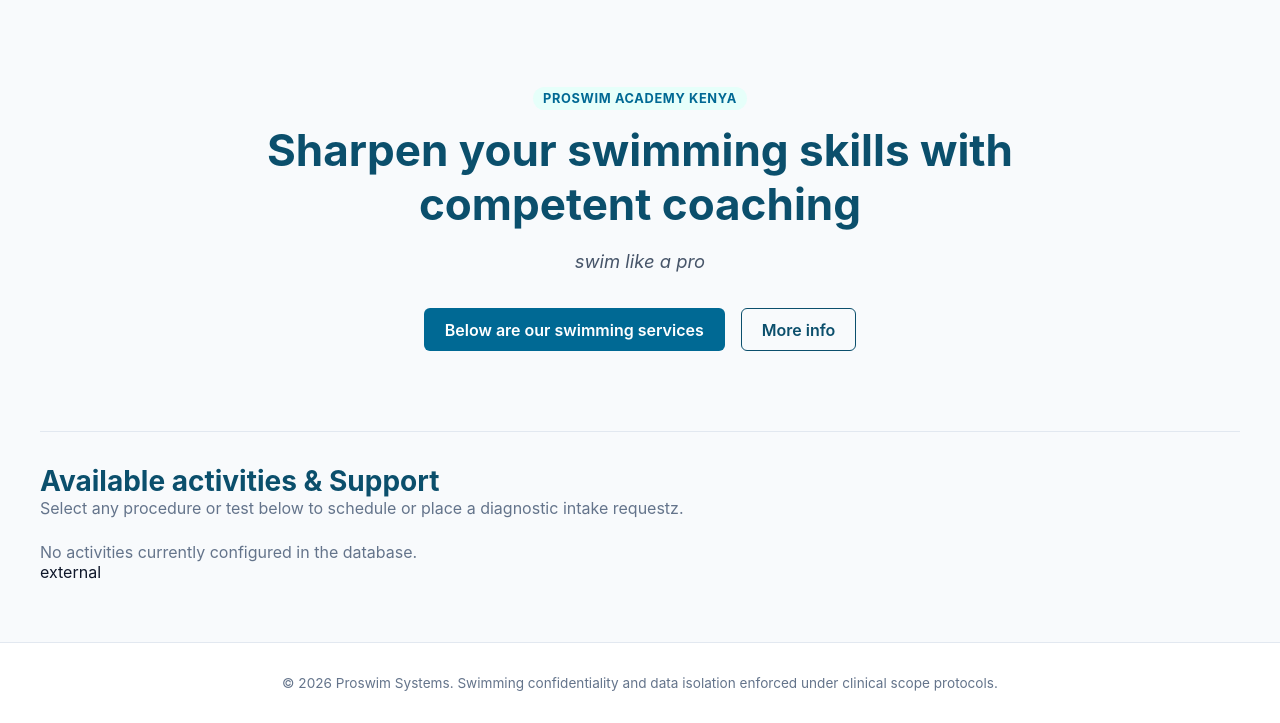
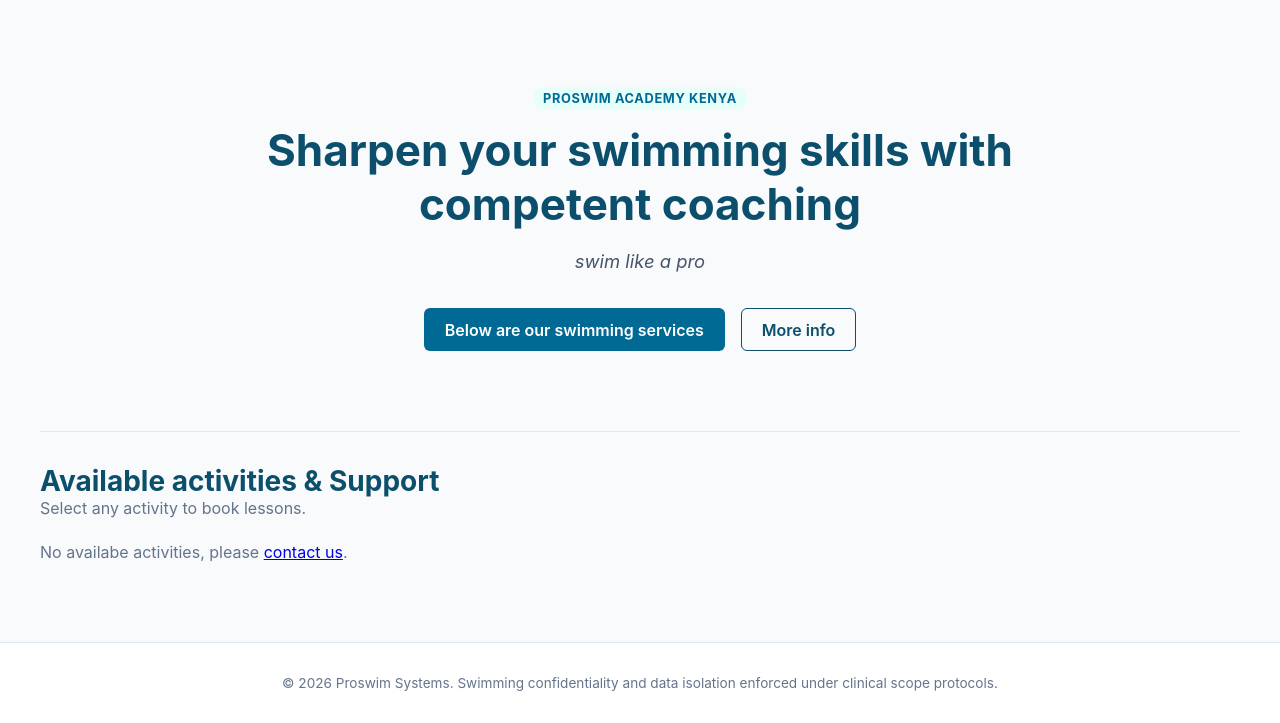
Before and after one commit to ronjoy18/proswim, a Django app: page / in a window 1280 px wide. Shown: the part 77-800 px from the top of the page. Run offline with Django 5.2, Linux system fonts and the light colour scheme; data that the repository does not hold is empty.

```diff
--- a/core/models.py
+++ b/core/models.py
@@ -19,7 +19,6 @@ class User(AbstractUser):
     phone_number = models.CharField(max_length=20, blank=True, null=True)
     reset_otp = models.CharField(max_length=6, blank=True, null=True)
     reset_otp_expiry = models.DateTimeField(blank=True, null=True)
-
     def is_client(self):
         return self.role == self.Role.CLIENT
 
--- a/templates/base.html
+++ b/templates/base.html
@@ -18,7 +18,7 @@
     <div>
       {% if request.user.is_authenticated %}
         <span style="margin-right: 1rem; font-weight: 600;">
-          {{ request.user.get_full_name|default:request.user.username }} {{ request.user.get_role_display }}
+          {{request.user.username }}
         </span>
         <!-- <a href="/dashboard/" class="clinical-btn btn-outline" style="margin-right: 0.5rem;">Console</a> -->
         <button onclick="fetch('/api/v1/auth/logout/', {method:'POST', headers:{'X-CSRFToken':'{{ csrf_token }}'}}).then(()=>window.location.href='/')" class="clinical-btn btn-primary">Sign Out</button>
--- a/templates/index.html
+++ b/templates/index.html
@@ -23,7 +23,7 @@
   <div style="display: flex; justify-content: space-between; align-items: flex-end; margin-bottom: 1.5rem;">
     <div>
       <h2 style="font-size: 1.75rem; color: var(--primary-deep);">Available activities & Support</h2>
-      <p style="color: #64748B;">Select any procedure or test below to schedule or place a diagnostic intake requestz.</p>
+      <p style="color: #64748B;">Select any activity to book lessons.</p>
     </div>
   </div>
 
@@ -36,7 +36,7 @@
         </span>
         <h3 style="margin-top: 0.75rem; color: var(--primary-deep);">{{ activity.name }}</h3>
         <p style="font-size: 0.85rem; color: #64748B; margin: 0.5rem 0 1rem 0; line-height: 1.4;">
-          {{ activity.preparation_instructions|default:"Routine clinical specimen preparation applies." }}
+          {{ activity.preparation_instructions|default:"Click to book swimming lessons." }}
         </p>
       </div>
       <div>
@@ -45,7 +45,7 @@
           Ksh{{ activity.price }}
           </span>
           <span style="font-size: 0.75rem; color: #64748B;">
-            ~{{ activity.turnaround_time_hours }}h Turnaround
+            ~{{ activity.duration_minutes}}minutes per lesson
           </span>
         </div>
         <button onclick="handleActivitySelection('{{ activity.id }}', '{{ activity.name|escapejs }}', '{{ activity.price }}')" class="clinical-btn btn-primary" style="width: 100%;">
@@ -54,11 +54,10 @@
       </div>
     </div>
     {% empty %}
-    <p style="color: #64748B;">No activities currently configured in the database.</p>
+    <p style="color: #64748B;">No availabe activities, please <a href="https://wa.me/+254112 964497">contact us</a>.</p>
     {% endfor %}
   </div>
 </section>
-external
 <!-- Clinical Auth Gate Modal Popup -->
 <div id="auth-gate-modal" style="display: none; position: fixed; inset: 0; background: rgba(15, 23, 42, 0.6); backdrop-filter: blur(3px); z-index: 9999; align-items: center; justify-content: center; padding: 1.5rem;">
   <div style="background: var(--sterile-white); border-radius: 12px; max-width: 440px; width: 100%; padding: 2rem; box-shadow: 0 20px 25px -5px rgba(0, 0, 0, 0.2); position: relative; text-align: center;">
@@ -66,12 +65,12 @@ external
     <button onclick="closeAuthGateModal()" style="position: absolute; top: 1rem; right: 1rem; background: transparent; border: none; font-size: 1.5rem; color: #94A3B8; cursor: pointer;">&times;</button>
 
     <div style="width: 48px; height: 48px; background: #E0F2FE; color: var(--primary-deep); border-radius: 50%; display: flex; align-items: center; justify-content: center; margin: 0 auto 1rem auto; font-size: 1.25rem; font-weight: bold;">
-      🧪
+      <img scr="https://encrypted-tbn0.gstatic.com/images?q=tbn:ANd9GcTAHbbn5cThDXv5LZ2LD1g2cfwyT68kOv_od3tmJoCEBQ&s=10"></img>
     </div>
 
     <h2 style="color: var(--primary-deep); font-size: 1.4rem; margin-bottom: 0.5rem;">Intake Authorization Required</h2>
     <p style="font-size: 0.9rem; color: #64748B; margin-bottom: 1.5rem;">
-      To schedule <strong id="modal-activity-name" style="color: var(--primary-deep);"></strong> (<span id="modal-activity-price" style="color: var(--secondary-teal); font-weight: 700;"></span>), please sign in or register your patient profile.
+      To schedule <strong id="modal-activity-name" style="color: var(--primary-deep);"></strong> (<span id="modal-activity-price" style="color: var(--secondary-teal); font-weight: 700;"></span>), please sign in or register your client profile.
     </p>
 
     <div style="display: flex; flex-direction: column; gap: 0.75rem;">
@@ -84,7 +83,7 @@ external
     </div>
 
     <p style="font-size: 0.75rem; color: #94A3B8; margin-top: 1.25rem;">
-      Coaches requesting tests for registered clients can log in via the <a href="/auth/?mode=login&role=doctor" style="color: var(--primary-deep); text-decoration: underline;">Coach Portal</a>.
+      Coaches requesting tests for registered clients can log in via the <a href="/auth/?mode=register&role=client" style="color: var(--primary-deep); text-decoration: underline;">sign in</a>.
     </p>
   </div>
 </div>
@@ -118,7 +117,7 @@ external
     const btnRegister = document.getElementById("modal-btn-register");
 
     if (nameEl) nameEl.textContent = activityName;
-    if (priceEl) priceEl.textContent = `$${activityPrice}`;
+    if (priceEl) priceEl.textContent = `Ksh${activityPrice}`;
     if (btnLogin) btnLogin.href = `/auth/?mode=login&role=client&redirect_activity=${activityId}`;
     if (btnRegister) btnRegister.href = `/auth/?mode=register&role=client&redirect_activity=${activityId}`;
 
```
Also changed, not shown: proswim/settings.py (+15 -7 lines), templates/client_dashboard.html (+5 -5 lines).
